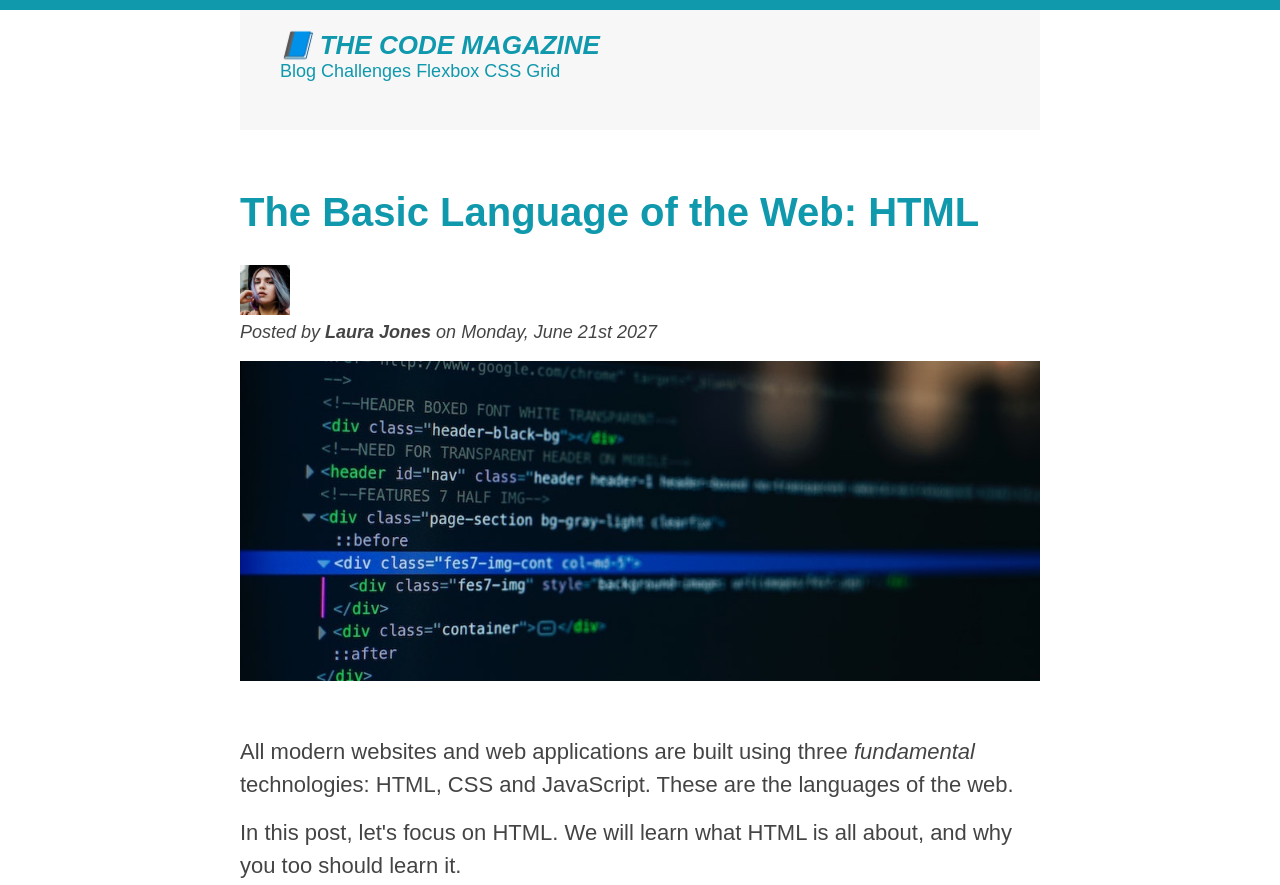
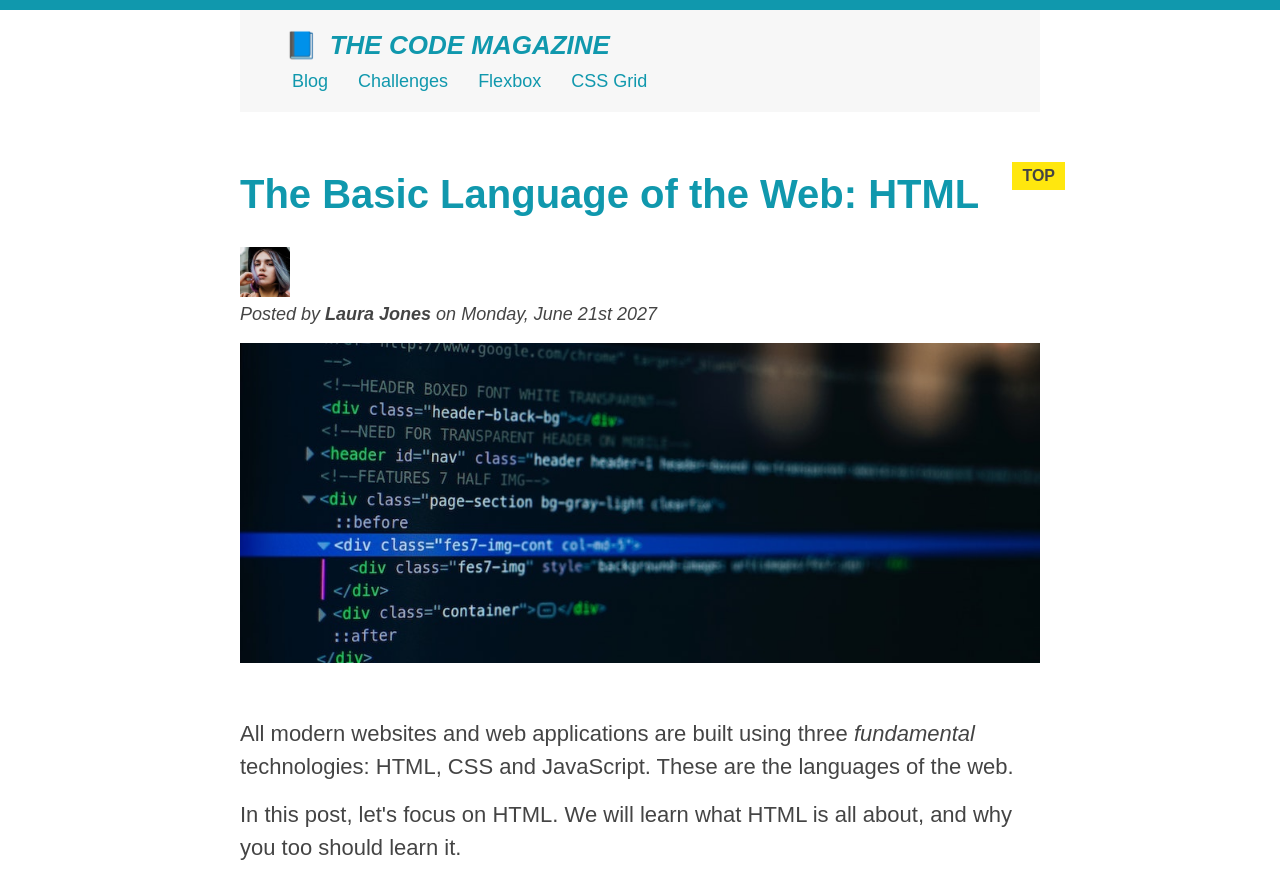
Before and after one commit to vktheja/blog-html-css-practise, a plain HTML site: page index.html in a window 1280 px wide. Shown: the top 885 px of the page. Drawn offline with Linux system fonts and the light colour scheme.

Commit message:
Positioning and Pseudo Elements

```diff
--- a/index.html
+++ b/index.html
@@ -36,6 +36,7 @@
             height="200"
             class="post-img"
           />
+          <button class="like-button">❤️Like</button>
         </header>
 
         <p>
--- a/style.css
+++ b/style.css
@@ -7,6 +7,7 @@ body {
   font-family: sans-serif;
   color: #444;
   border-top: 10px solid #1098ad;
+  position: relative;
 }
 
 .container {
@@ -18,7 +19,7 @@ body {
   background-color: #f7f7f7;
   padding: 20px 40px;
   margin-bottom: 60px;
-  height: 80px;
+  /* height: 80px; */
 }
 
 .post-header {
@@ -27,6 +28,7 @@ body {
 
 nav {
   font-size: 18px;
+  display: inline;
 }
 
 article {
@@ -56,6 +58,7 @@ h1 {
 h2 {
   font-size: 40px;
   margin-bottom: 30px;
+  position: relative;
 }
 
 h3 {
@@ -140,6 +143,20 @@ a:link {
   color: #1098ad;
 }
 
+nav a:link {
+  margin-right: 25px;
+  display: inline-block;
+  margin-top: 10px;
+}
+
+nav a:last-child {
+  margin-right: 0;
+}
+
+nav a:first-child {
+  margin-left: 12px;
+}
+
 a:visited {
   color: #1098ad;
 }
@@ -170,3 +187,32 @@ a:active {
 /* .copyright {
   color: blue !important;
 } */
+
+.like-button {
+  font-size: 22px;
+  padding: 20px;
+  cursor: pointer;
+  position: absolute;
+  /* top: 0;
+  left: 0; */
+  bottom: 50px;
+  right: 50px;
+}
+
+h1::first-letter {
+  font-style: normal;
+  margin: 5px;
+}
+
+h2::after {
+  content: "TOP";
+  background-color: #ffe70e;
+  color: #444;
+  font-size: 16px;
+  font-weight: bold;
+  display: inline-block;
+  padding: 5px 10px;
+  position: absolute;
+  top: -10px;
+  right: -25px;
+}
```
